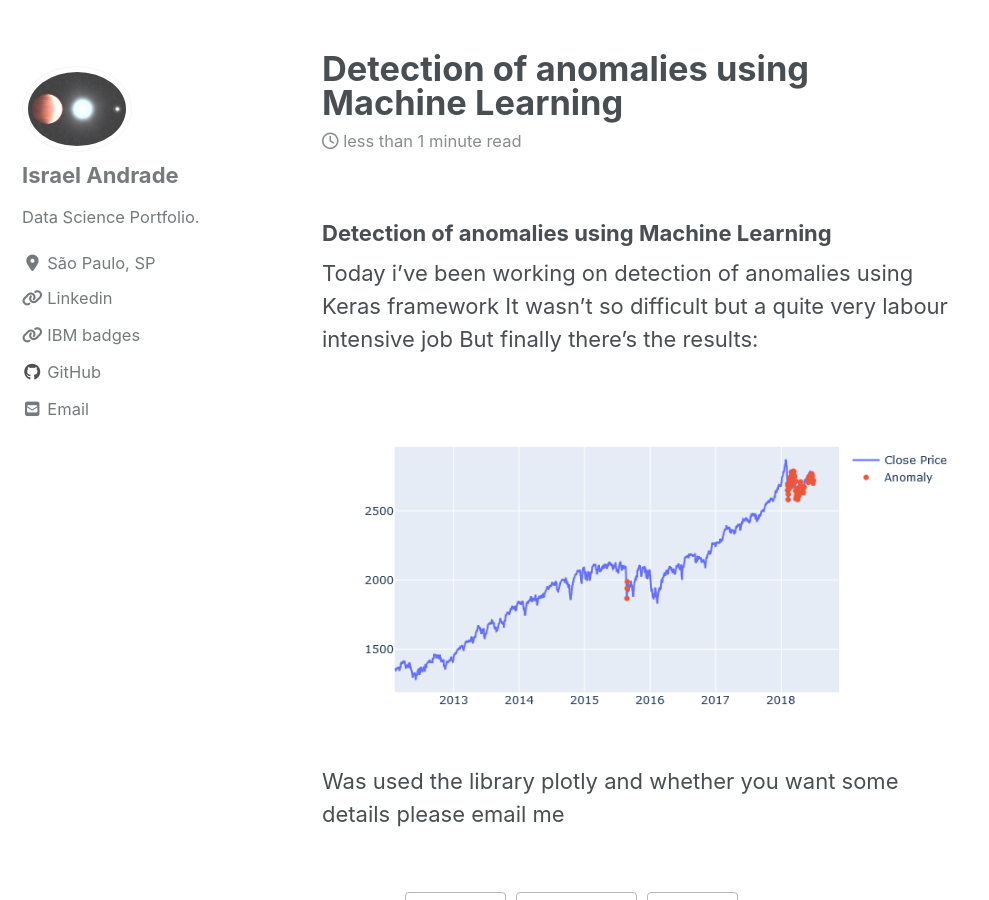
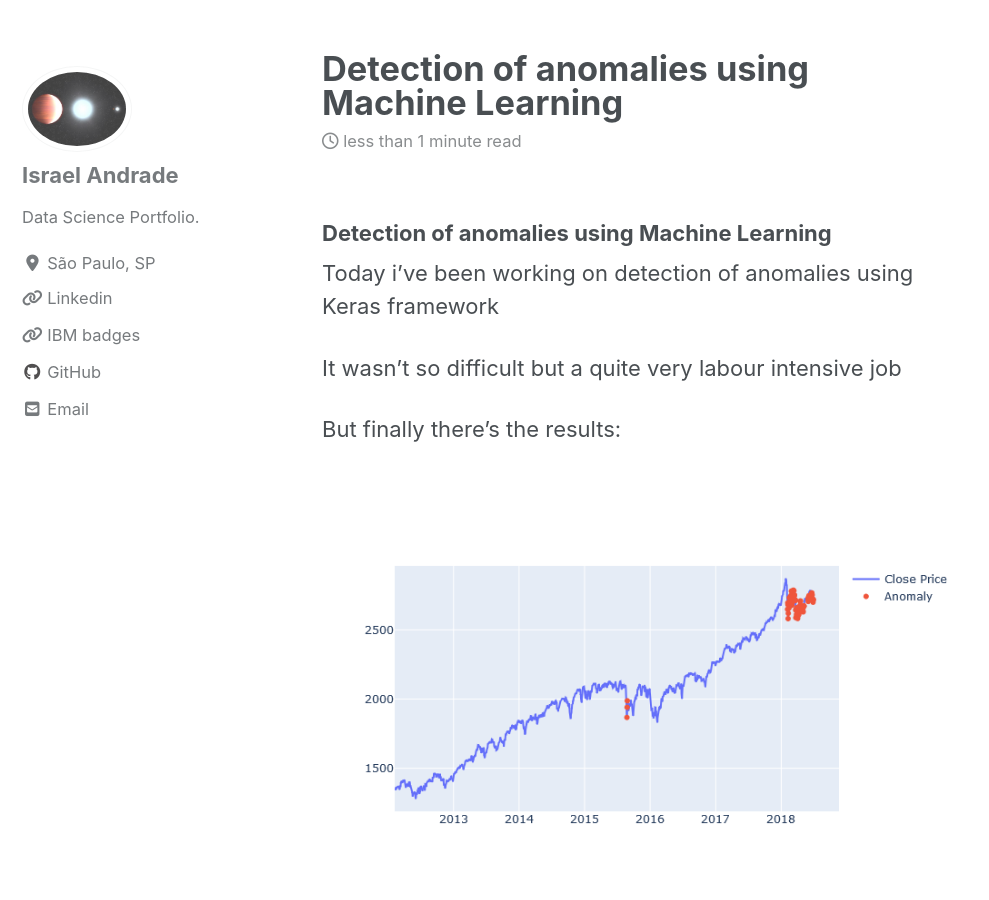
Before and after one commit to masuta16/masuta16.github.io, a Jekyll site: the page built from _posts/2020-03-27-Detection of anomalies.md, in a window 1280 px wide and 900 px high, scrolled down 824 px. Shown: the whole window, without its empty margins (0-989 px from the left). Built offline with Jekyll 4.4.1, drawn with Linux system fonts in a browser that asks for light colours; cached includes are drawn as plain includes; nearby versions of some CDN libraries.

Commit message:
teste45447

```diff
--- a/_posts/2020-03-27-Detection of anomalies.md
+++ b/_posts/2020-03-27-Detection of anomalies.md
@@ -9,7 +9,11 @@ excerpt: "anomalies, Data Science, statistics"
 ### Detection of anomalies using Machine Learning
 
 Today i've been working on detection of anomalies using Keras framework
+
 It wasn't so difficult but a quite very labour intensive job
+
 But finally there's the results:
-<img src="{{ site.url }}{{ site.baseurl }}/images\newplot.png" alt="Anomaly detection using machine learning">
+
+<img src="{{ site.url }}{{ site.baseurl }}/images/newplot.png" alt="Anomaly detection using machine learning">
+
 Was used the library plotly and whether you want some details please email me
```
